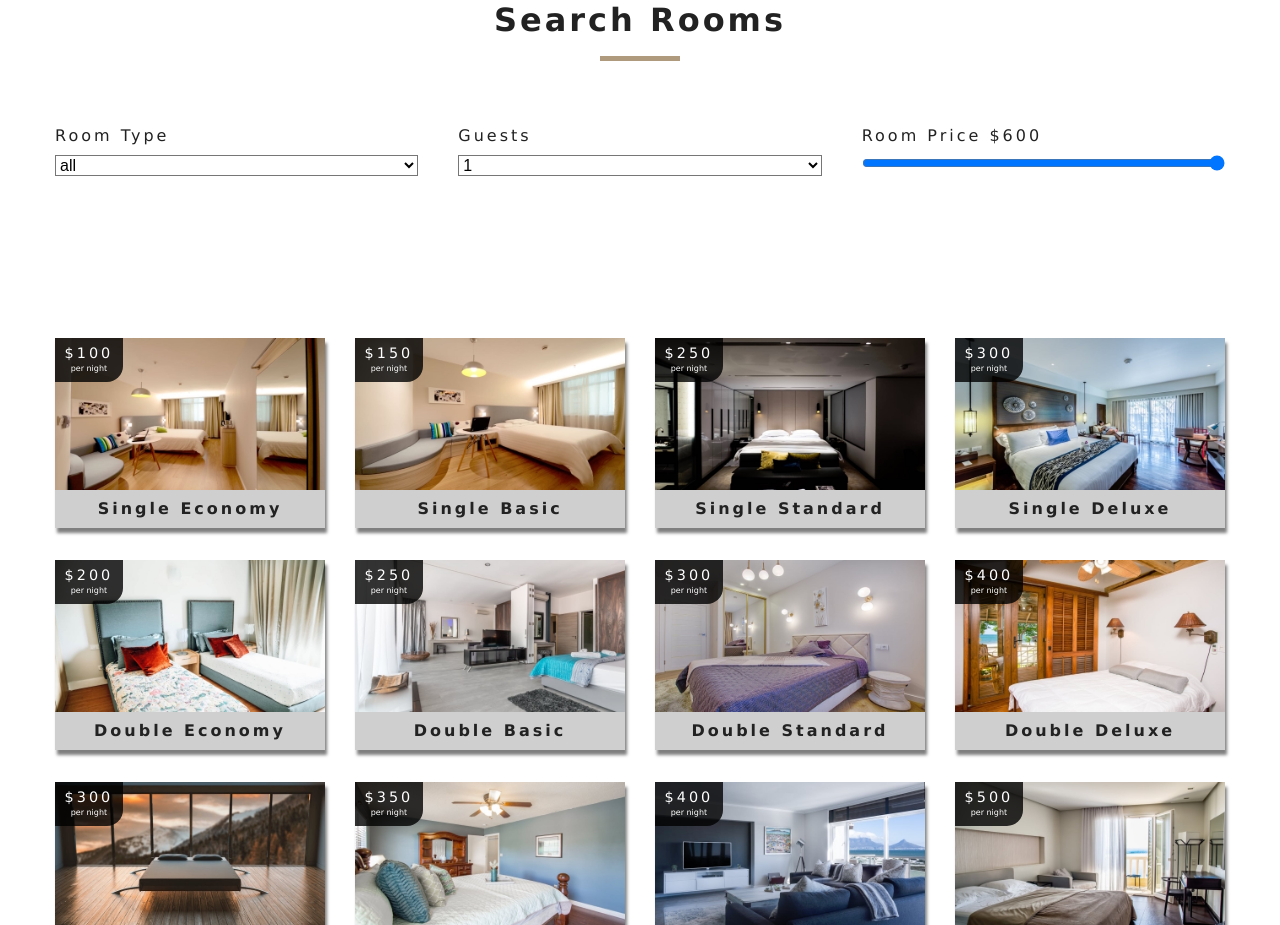
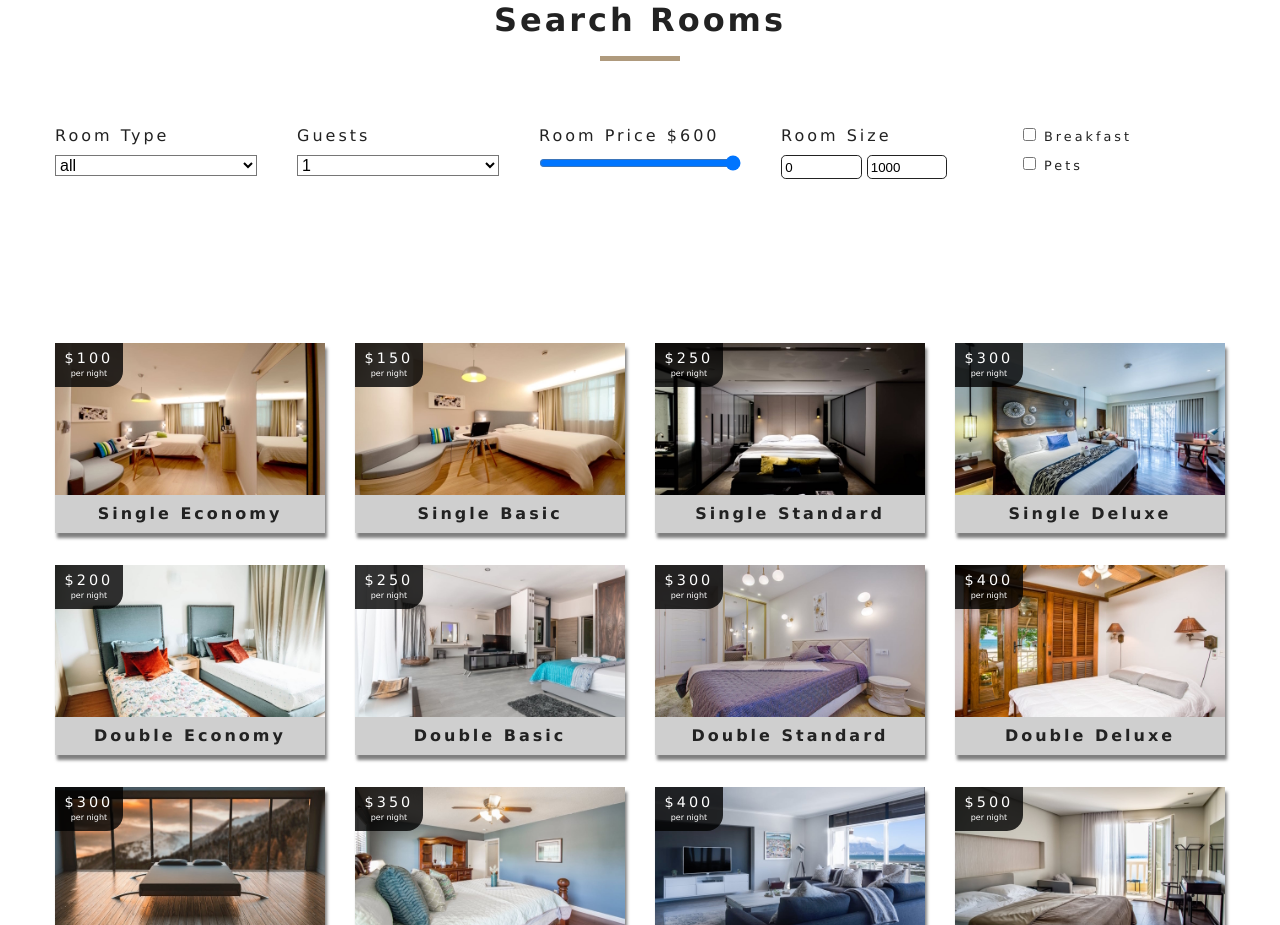
Before and after one commit to demonstar3/react-resort-booking, a React (Create React App) app: page /rooms in a window 1280 px wide. Shown: the part 880-1805 px from the top of the page. Built offline with nearby package versions, Linux system fonts and the light colour scheme.

Commit message:
filtering by size, breakfast, pets

```diff
--- a/src/components/Rooms/RoomsFilter.js
+++ b/src/components/Rooms/RoomsFilter.js
@@ -22,7 +22,6 @@
     pets
   } = context;
 
-  console.log("minPrice", minPrice);
   // get unique types
   let typesForFiltering = getUnique(rooms, "type");
   // add all type
@@ -88,6 +87,53 @@
           />
         </div>
         {/* end of room price */}
+
+        {/* room size */}
+        <div className="form-group">
+          <label htmlFor="size">room size</label>
+          <div className="size-inputs" id="size">
+            <input
+              type="number"
+              name="minSize"
+              value={minSize}
+              onChange={handleChange}
+              className="size-input"
+            />
+            <input
+              type="number"
+              name="maxSize"
+              value={maxSize}
+              onChange={handleChange}
+              className="size-input"
+            />
+          </div>
+        </div>
+        {/* end of room size */}
+
+        {/* extras */}
+        <div className="form-group">
+          <div className="single-extra">
+            <input
+              type="checkbox"
+              name="breakfast"
+              id="breakfast"
+              checked={breakfast}
+              onChange={handleChange}
+            />
+            <label htmlFor="breakfast">breakfast</label>
+          </div>
+          <div className="single-extra">
+            <input
+              type="checkbox"
+              name="pets"
+              id="pets"
+              checked={pets}
+              onChange={handleChange}
+            />
+            <label htmlFor="pets">pets</label>
+          </div>
+        </div>
+        {/* end of extras type */}
       </form>
     </section>
   );
--- a/src/context/context.js
+++ b/src/context/context.js
@@ -41,7 +41,7 @@
 
   const handleChange = async event => {
     const target = event.target;
-    const value = event.type === "checkbox" ? target.checked : target.value;
+    const value = target.type === "checkbox" ? target.checked : target.value;
     const name = event.target.name;
 
     await setState(prevState => {
@@ -103,12 +103,36 @@
     // filter by price
     tempRooms = tempRooms.filter(room => room.price <= price);
 
+    // filter by size
+    tempRooms = tempRooms.filter(
+      room => room.size >= minSize && room.size <= maxSize
+    );
+
+    // filter by breakfast
+    if (breakfast) {
+      tempRooms = tempRooms.filter(room => room.breakfast === true);
+    }
+
+    // filter by pets
+    if (pets) {
+      tempRooms = tempRooms.filter(room => room.pets === true);
+    }
+
     // updating the state
     setState(prevState => {
       return { ...prevState, sortedRooms: tempRooms };
     });
     // eslint-disable-next-line react-hooks/exhaustive-deps
-  }, [state.type, state.capacity, state.rooms, state.price]);
+  }, [
+    state.type,
+    state.capacity,
+    state.rooms,
+    state.price,
+    state.minSize,
+    state.maxSize,
+    state.breakfast,
+    state.pets
+  ]);
 
   return (
     <RoomContext.Provider
```
